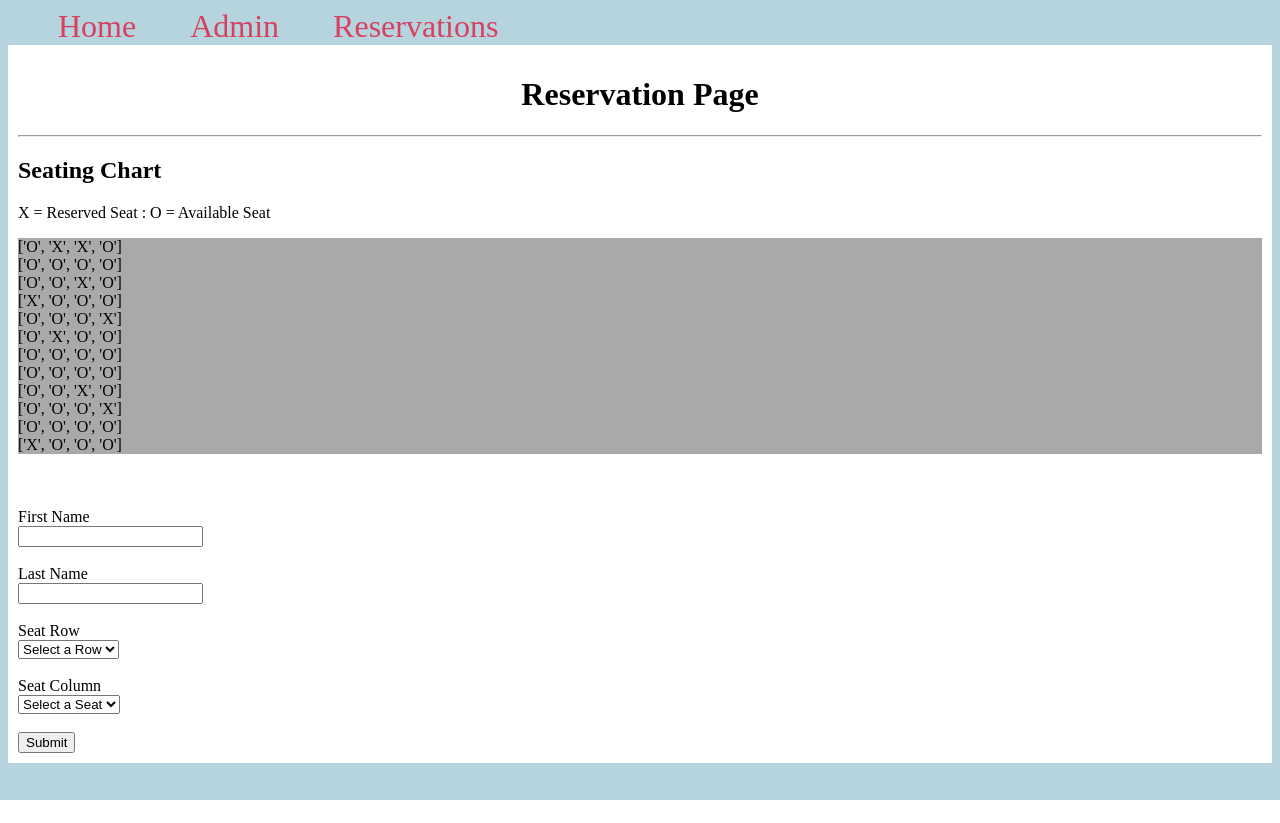
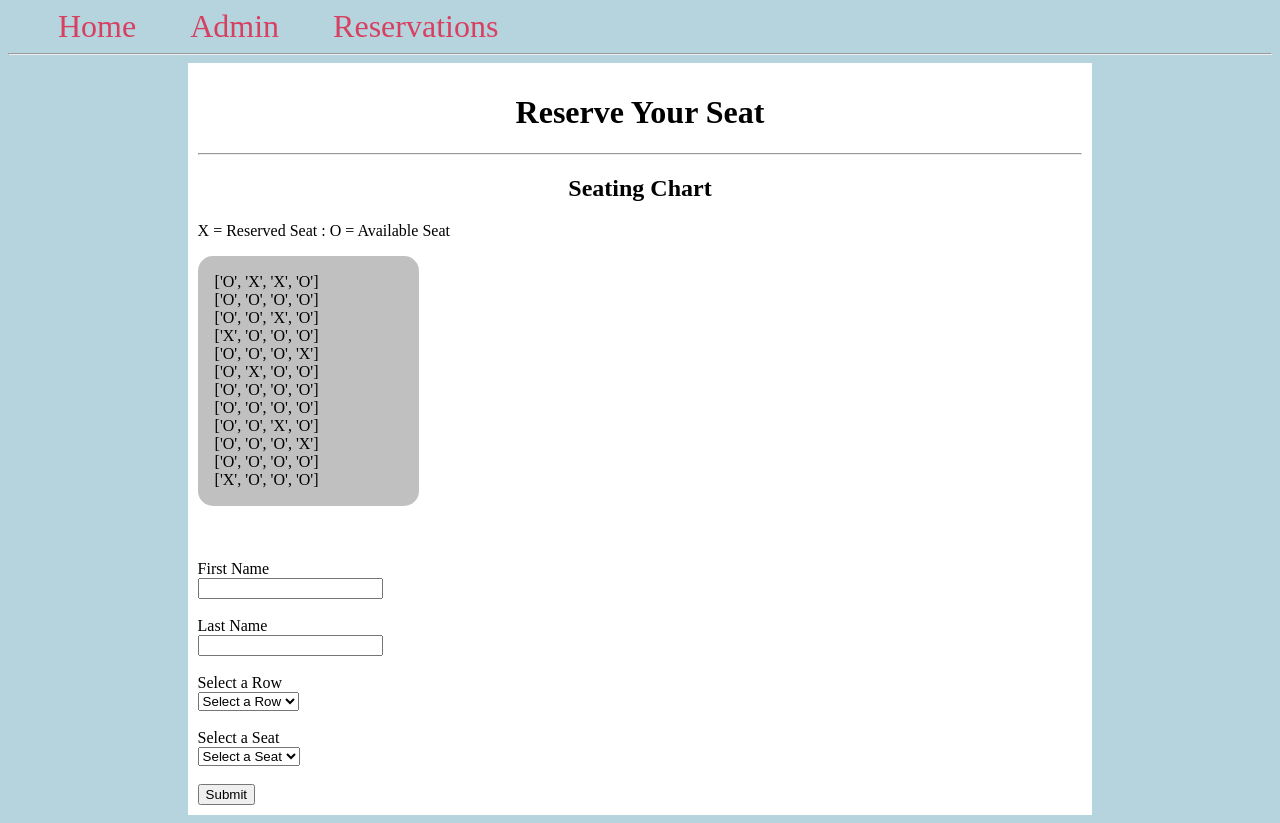
Before and after one commit to lnilges/4320-Final-Project, a Flask app: page /reservation in a window 1280 px wide. Before the commit the page ends 800 px from the top, so only its background shows below. Run offline with Flask 3, Linux system fonts and the light colour scheme; data comes from the database, SQL or seed files in the repository; both versions use the stored data as it was after the commit.

Commit message:
Finished reservation page

```diff
--- a/app.py
+++ b/app.py
@@ -52,7 +52,7 @@ def admin_info():
 def get_reservations():
     pass
 
-#function to get seat rows/columns to make chart to display in reservation page
+#function to get seat rows/columns to make chart to display
 def get_seating_chart():
     conn = get_db_connection()
     query = "SELECT seatRow, seatColumn from reservations"
@@ -63,13 +63,17 @@ def get_seating_chart():
     columns = 4
 
     chart = [['O' for _ in range(columns)] for _ in range(rows)]
+    seating_dict = {}
 
     for seat in seats:
         row = seat['seatRow']
         column = seat['seatColumn']
         chart[row][column] = 'X'
+        if row not in seating_dict:
+            seating_dict[row] = []
+        seating_dict[row].append(column)
 
-    return chart
+    return chart, seating_dict
 
 #function to get reservation code
 def get_reservation_code(first_name):
@@ -111,7 +115,7 @@ def admin():
     #will then display a reservation code one reservation is made
 @app.route('/reservation', methods=('GET', 'POST'))
 def reservation():
-    seating_chart = get_seating_chart()
+    seating_chart, seating_dict = get_seating_chart()
     first_name = None
     last_name = None
     seat_row = None
@@ -139,21 +143,33 @@ def reservation():
         if not seat_column:
             flash('ERROR: Must select a seat')
 
+        #convert seat row/column to int and subtract 1 to align with database
+        db_seat_row = int(seat_row) - 1
+        db_seat_column = int(seat_column) - 1
+
+        #check to make sure seat is not already reserved
+        if db_seat_row in seating_dict and db_seat_column in seating_dict[db_seat_row]:
+            flash(f'ERROR: Row: {seat_row}, Seat: {seat_column} is already assigned. Choose again.')
+            return redirect(url_for('reservation'))
+
         #make reservation code, combination of first name and infotc4320, alternating letters
-        #****Fix this - if one string is longer, does not finish longer string
         reservation_code = get_reservation_code(first_name)
 
 
         #add reservation to the database
         conn = get_db_connection()
-        conn.execute('INSERT INTO reservations (passengerName, seatRow, seatColumn, eTicketNumber) VALUES (?, ?, ?, ?)', (first_name, seat_row , seat_column, reservation_code))
+        conn.execute('INSERT INTO reservations (passengerName, seatRow, seatColumn, eTicketNumber) VALUES (?, ?, ?, ?)', (first_name, db_seat_row, db_seat_column, reservation_code))
         conn.commit()
         conn.close()
+
+        #get seating chart again so that it updates when new reservation is made
+        seating_chart, seating_dict = get_seating_chart()
 
 
     return render_template('reservation.html', seating_chart=seating_chart, first_name=first_name, reservation_code=reservation_code, seat_row=seat_row, seat_column=seat_column)
 
 
+ #Homepage route
 @app.route('/', methods=('GET', 'POST'))
 def index():
     choice = request.form.get('user_choice')
@@ -164,9 +180,9 @@ def index():
             return(redirect(url_for('index')))
 
         if choice == "admin":
-            return render_template('admin.html')
+            return redirect(url_for('admin'))
         if choice == "reservation":
-            return render_template('reservation.html')
+            return redirect(url_for('reservation'))
         else:
             return redirect((url_for('index')))
     return render_template('index.html')
--- a/templates/base.html
+++ b/templates/base.html
@@ -13,13 +13,15 @@
 
         .content {
             background-color: white;
-            width: auto;
+            width: 70%;
             border: 2px black;
             padding: 10px;
+            margin: auto;
         }
 
         body {
             background-color: rgb(182, 212, 222);
+            justify-content: center;
         }
 
         .post {
@@ -41,9 +43,16 @@
         }
 
         .card {
-            background-color: darkgray;
-            width: auto;
+            background-color: rgb(192, 192, 192);
+            width: 25%;
             box-sizing: border-box;
+            border-radius: 15px;
+            padding: 17px;
+            content: center;
+        }
+
+        h2 {
+            text-align: center;
         }
     </style>
 </head>
@@ -53,6 +62,7 @@
         <a href="{{ url_for('admin') }}">Admin</a>
         <a href="{{ url_for('reservation') }}">Reservations</a>
     </nav>
+    <hr>
     <div class="content">
         {% for message in get_flashed_messages() %}
             <div class="alert">{{ message }}</div>
--- a/templates/reservation.html
+++ b/templates/reservation.html
@@ -1,17 +1,15 @@
 {% extends 'base.html' %}
 
 {% block content %}
-    <h1>Reservation Page</h1>
+    <h1>Reserve Your Seat</h1>
     <hr>
     <!--Displays reservation success message once user successfully makes reservation-->
-    <!--Need to fix so that it only shows after a user makes a reservation-->
     {% if reservation_code %}
         <p>Congratulations {{ first_name }}! Row: {{ seat_row }}, Seat: {{ seat_column }} is now reserved for you. Enjoy your trip!</p>
         <p>Your eTicket number is: {{ reservation_code }}</p>
     {% endif %}
 
     <!--Displays flight chart-->
-    <!--Need to fix styling on seating chart-->
     <h2>Seating Chart</h2>
     <p>X = Reserved Seat : O = Available Seat</p>
     <div class="card">
@@ -22,7 +20,7 @@
 
     <br><br><br>
     <!--Form to make airline reservation-->
-    <form method="POST">
+    <form method="POST" action="{{ url_for('reservation')}} ">
         <label for="first_name">First Name</label>
         <br>
         <input id="first_name" name="first_name" required>
@@ -31,7 +29,7 @@
         <br>
         <input id="last_name" name="last_name" required>
         <br><br>
-        <label for="seat_row">Seat Row</label>
+        <label for="seat_row">Select a Row</label>
         <br>
         <select id="seat_row" name="seat_row" required>
             <option disabled selected value>Select a Row</option>
@@ -40,7 +38,7 @@
             {% endfor %}
         </select>
         <br><br>
-        <label for="seat_column">Seat Column</label>
+        <label for="seat_column">Select a Seat</label>
         <br>
         <select id="seat_column" name="seat_column" required>
             <option disabled selected value>Select a Seat</option>
```
Also changed, not shown: reservations.db.
